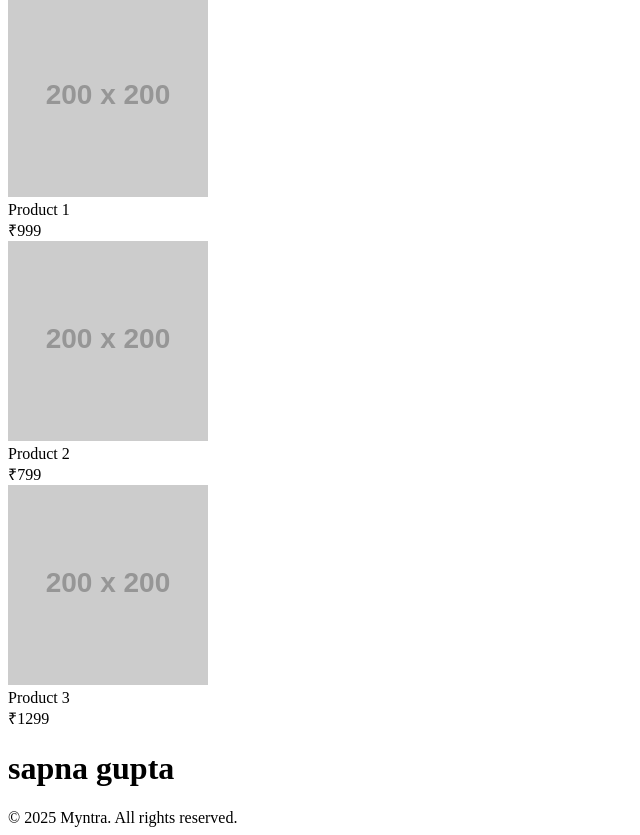
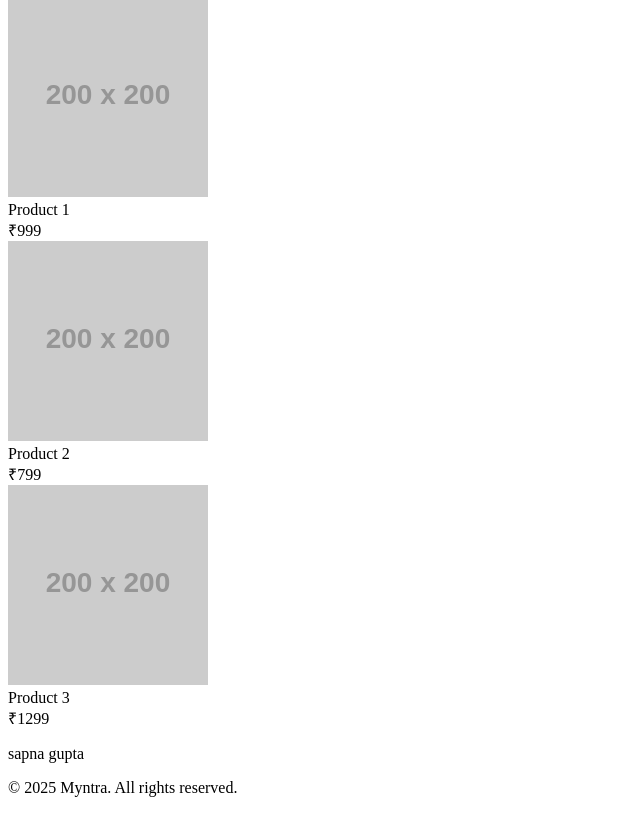
Before and after one commit to sapnagupta24/Demo-Repo, a plain HTML site: page index.html in a window 1280 px wide. Shown: the part 119-954 px from the top of the page, without its empty margins (0-640 px from the left). After the commit the page ends 924 px from the top, so only its background shows below. Drawn offline with Linux system fonts and the light colour scheme; placeholder pictures from the web are drawn by us.

Commit message:
added index.html

```diff
--- a/index.html
+++ b/index.html
@@ -37,7 +37,7 @@
             <div class="price">₹1299</div>
         </div>
     </div>
-    <h1>sapna gupta</h1>
+    <p>sapna gupta</p>
     <div class="footer">
         &copy; 2025 Myntra. All rights reserved.
     </div>
```
